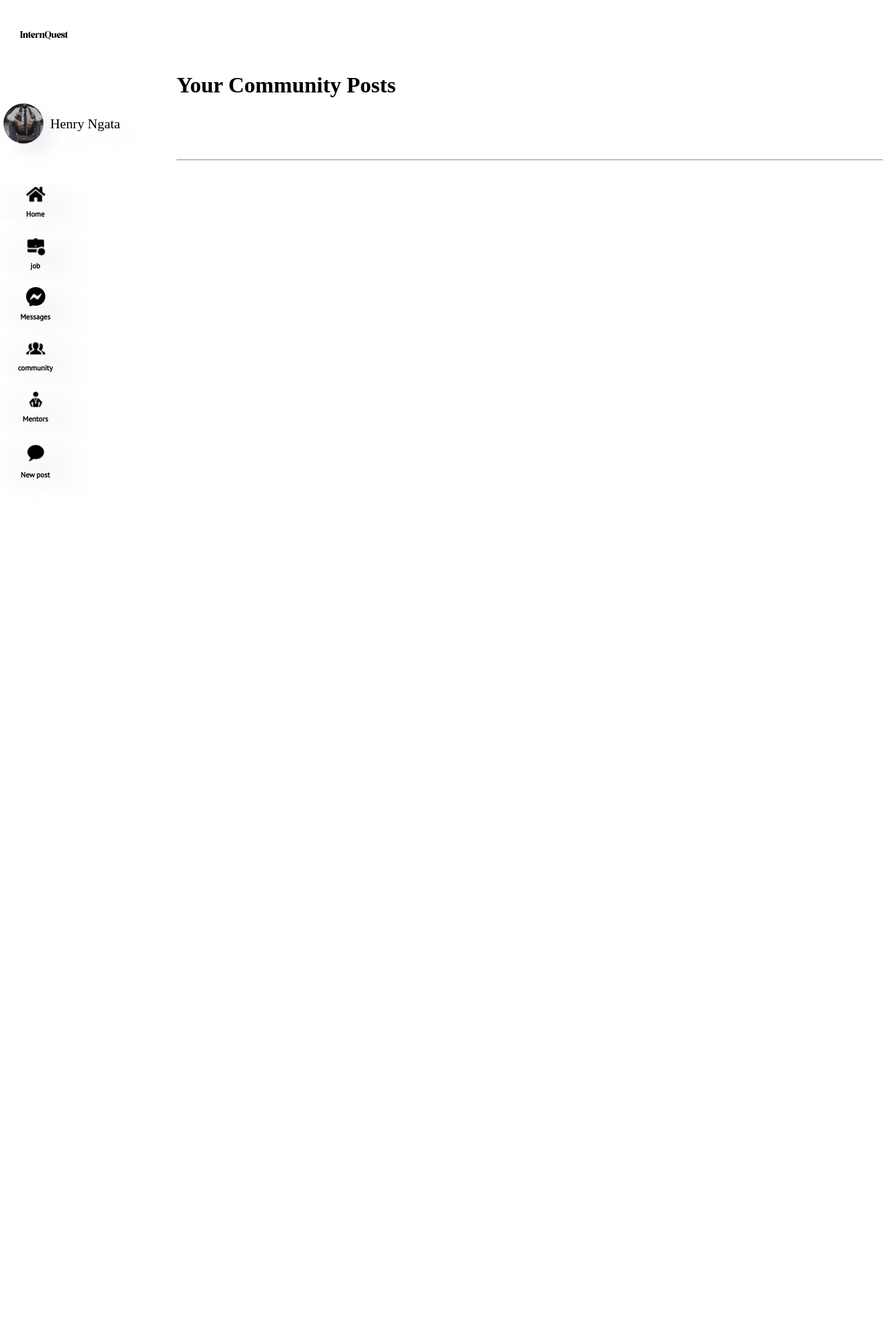
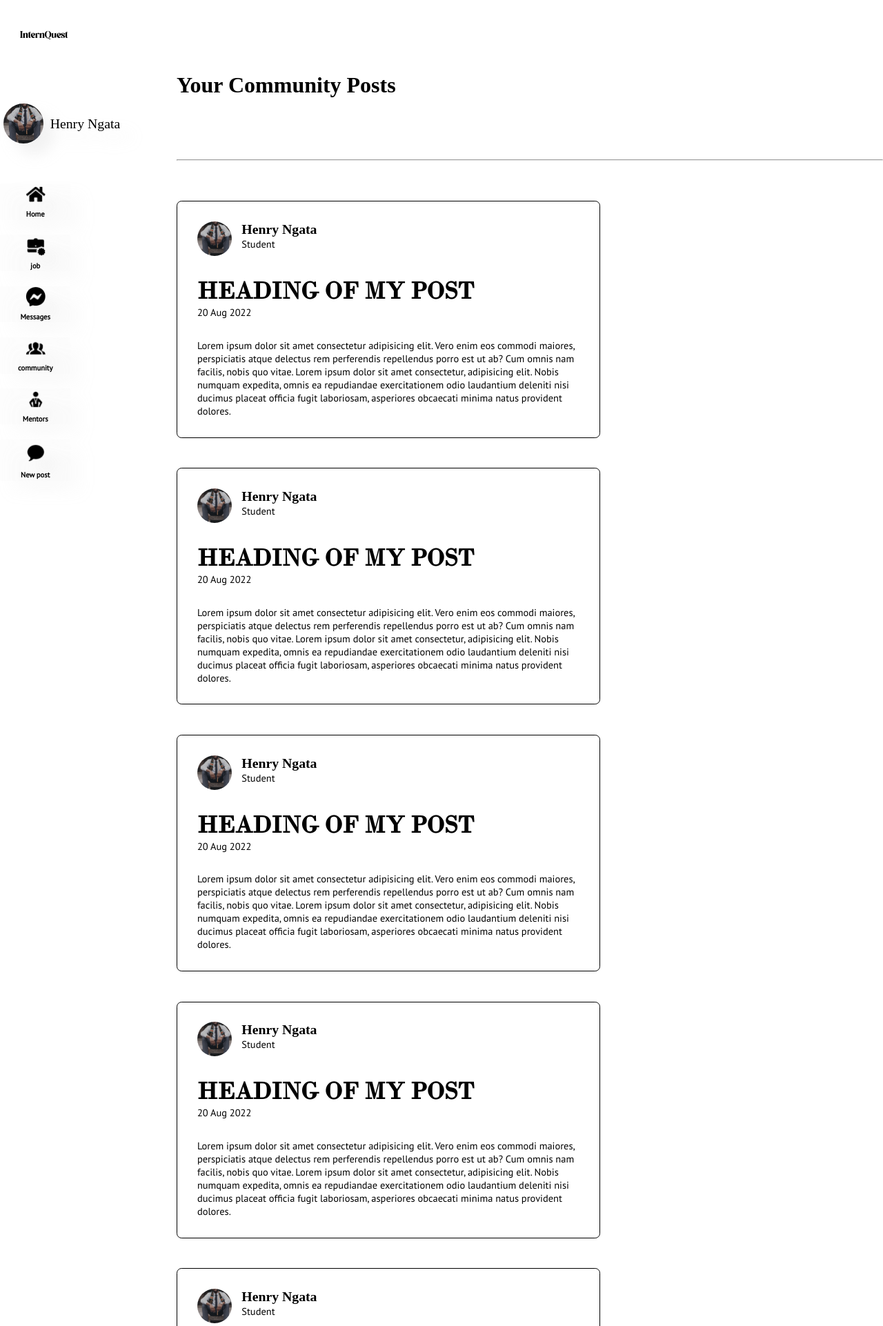
Before and after one commit to 55Nights/Internship-enrollment_system, a PHP site: page /student/posts.html in a window 1280 px wide. Shown: the top 1922 px of the page at 69% size. Before the commit the page ends 695 px from the top, so only its background shows below. Run offline with PHP 8.4, Linux system fonts and the light colour scheme.

Commit message:
messages

```diff
--- a/student/posts.html
+++ b/student/posts.html
@@ -50,9 +50,153 @@
             <h3>Your Community Posts</h3>
             <hr>
             <div class="posts">
+                <!--Start-->
                 <div class="post">
-
+                    <div class="post-profile">
+                        <img src="./assets/students/signup.png" alt="student profile pic">
+                    <div class="div">
+                        <h4 class="tp">Henry Ngata</h4>
+                        <p>Student</p>
+                    </div>
+                    </div>
+                    <div class="post-heading">
+                        <h5 class="MT head-post">Heading of my post</h5>
+                        <div class="date">20 Aug 2022</div>
+                    </div>
+                    <p class="paragraph">
+                        Lorem ipsum dolor sit amet consectetur adipisicing elit. Vero enim eos commodi maiores, perspiciatis atque delectus rem perferendis repellendus porro est ut ab?
+                        Cum omnis nam facilis, nobis quo vitae.
+                    Lorem ipsum dolor sit amet consectetur, adipisicing elit. Nobis numquam expedita, omnis ea repudiandae exercitationem odio laudantium deleniti nisi ducimus placeat officia fugit laboriosam,
+                    asperiores obcaecati minima natus provident dolores.
+                    </p>
                 </div>
+                <!--End-->
+                 <!--Start-->
+                 <div class="post">
+                    <div class="post-profile">
+                        <img src="./assets/students/signup.png" alt="student profile pic">
+                    <div class="div">
+                        <h4 class="tp">Henry Ngata</h4>
+                        <p>Student</p>
+                    </div>
+                    </div>
+                    <div class="post-heading">
+                        <h5 class="MT head-post">Heading of my post</h5>
+                        <div class="date">20 Aug 2022</div>
+                    </div>
+                    <p class="paragraph">
+                        Lorem ipsum dolor sit amet consectetur adipisicing elit. Vero enim eos commodi maiores, perspiciatis atque delectus rem perferendis repellendus porro est ut ab?
+                        Cum omnis nam facilis, nobis quo vitae.
+                    Lorem ipsum dolor sit amet consectetur, adipisicing elit. Nobis numquam expedita, omnis ea repudiandae exercitationem odio laudantium deleniti nisi ducimus placeat officia fugit laboriosam,
+                    asperiores obcaecati minima natus provident dolores.
+                    </p>
+                </div>
+                <!--End-->
+                 <!--Start-->
+                 <div class="post">
+                    <div class="post-profile">
+                        <img src="./assets/students/signup.png" alt="student profile pic">
+                    <div class="div">
+                        <h4 class="tp">Henry Ngata</h4>
+                        <p>Student</p>
+                    </div>
+                    </div>
+                    <div class="post-heading">
+                        <h5 class="MT head-post">Heading of my post</h5>
+                        <div class="date">20 Aug 2022</div>
+                    </div>
+                    <p class="paragraph">
+                        Lorem ipsum dolor sit amet consectetur adipisicing elit. Vero enim eos commodi maiores, perspiciatis atque delectus rem perferendis repellendus porro est ut ab?
+                        Cum omnis nam facilis, nobis quo vitae.
+                    Lorem ipsum dolor sit amet consectetur, adipisicing elit. Nobis numquam expedita, omnis ea repudiandae exercitationem odio laudantium deleniti nisi ducimus placeat officia fugit laboriosam,
+                    asperiores obcaecati minima natus provident dolores.
+                    </p>
+                </div>
+                <!--End-->
+                 <!--Start-->
+                 <div class="post">
+                    <div class="post-profile">
+                        <img src="./assets/students/signup.png" alt="student profile pic">
+                    <div class="div">
+                        <h4 class="tp">Henry Ngata</h4>
+                        <p>Student</p>
+                    </div>
+                    </div>
+                    <div class="post-heading">
+                        <h5 class="MT head-post">Heading of my post</h5>
+                        <div class="date">20 Aug 2022</div>
+                    </div>
+                    <p class="paragraph">
+                        Lorem ipsum dolor sit amet consectetur adipisicing elit. Vero enim eos commodi maiores, perspiciatis atque delectus rem perferendis repellendus porro est ut ab?
+                        Cum omnis nam facilis, nobis quo vitae.
+                    Lorem ipsum dolor sit amet consectetur, adipisicing elit. Nobis numquam expedita, omnis ea repudiandae exercitationem odio laudantium deleniti nisi ducimus placeat officia fugit laboriosam,
+                    asperiores obcaecati minima natus provident dolores.
+                    </p>
+                </div>
+                <!--End-->
+                 <!--Start-->
+                 <div class="post">
+                    <div class="post-profile">
+                        <img src="./assets/students/signup.png" alt="student profile pic">
+                    <div class="div">
+                        <h4 class="tp">Henry Ngata</h4>
+                        <p>Student</p>
+                    </div>
+                    </div>
+                    <div class="post-heading">
+                        <h5 class="MT head-post">Heading of my post</h5>
+                        <div class="date">20 Aug 2022</div>
+                    </div>
+                    <p class="paragraph">
+                        Lorem ipsum dolor sit amet consectetur adipisicing elit. Vero enim eos commodi maiores, perspiciatis atque delectus rem perferendis repellendus porro est ut ab?
+                        Cum omnis nam facilis, nobis quo vitae.
+                    Lorem ipsum dolor sit amet consectetur, adipisicing elit. Nobis numquam expedita, omnis ea repudiandae exercitationem odio laudantium deleniti nisi ducimus placeat officia fugit laboriosam,
+                    asperiores obcaecati minima natus provident dolores.
+                    </p>
+                </div>
+                <!--End-->
+                 <!--Start-->
+                 <div class="post">
+                    <div class="post-profile">
+                        <img src="./assets/students/signup.png" alt="student profile pic">
+                    <div class="div">
+                        <h4 class="tp">Henry Ngata</h4>
+                        <p>Student</p>
+                    </div>
+                    </div>
+                    <div class="post-heading">
+                        <h5 class="MT head-post">Heading of my post</h5>
+                        <div class="date">20 Aug 2022</div>
+                    </div>
+                    <p class="paragraph">
+                        Lorem ipsum dolor sit amet consectetur adipisicing elit. Vero enim eos commodi maiores, perspiciatis atque delectus rem perferendis repellendus porro est ut ab?
+                        Cum omnis nam facilis, nobis quo vitae.
+                    Lorem ipsum dolor sit amet consectetur, adipisicing elit. Nobis numquam expedita, omnis ea repudiandae exercitationem odio laudantium deleniti nisi ducimus placeat officia fugit laboriosam,
+                    asperiores obcaecati minima natus provident dolores.
+                    </p>
+                </div>
+                <!--End-->
+                 <!--Start-->
+                 <div class="post">
+                    <div class="post-profile">
+                        <img src="./assets/students/signup.png" alt="student profile pic">
+                    <div class="div">
+                        <h4 class="tp">Henry Ngata</h4>
+                        <p>Student</p>
+                    </div>
+                    </div>
+                    <div class="post-heading">
+                        <h5 class="MT head-post">Heading of my post</h5>
+                        <div class="date">20 Aug 2022</div>
+                    </div>
+                    <p class="paragraph">
+                        Lorem ipsum dolor sit amet consectetur adipisicing elit. Vero enim eos commodi maiores, perspiciatis atque delectus rem perferendis repellendus porro est ut ab?
+                        Cum omnis nam facilis, nobis quo vitae.
+                    Lorem ipsum dolor sit amet consectetur, adipisicing elit. Nobis numquam expedita, omnis ea repudiandae exercitationem odio laudantium deleniti nisi ducimus placeat officia fugit laboriosam,
+                    asperiores obcaecati minima natus provident dolores.
+                    </p>
+                </div>
+                <!--End-->
             </div>
         </main>
         </body>
--- a/student/student.css
+++ b/student/student.css
@@ -469,3 +469,34 @@ aside p, li{
     display: flex;
     justify-content: space-between;
 }
+
+/********POSTS*****************************************************/
+.post{
+    border: 1px solid;
+    width: 60%;
+    border-radius: .5em;
+    padding: 2em;
+    margin-bottom: 3em;
+
+}
+.post-profile{
+    display: flex;
+    width: 40%;
+    margin-bottom: 2em;
+}
+.post-profile img{
+height: 50px;
+width: 50px;
+object-fit: cover;
+object-position: center;
+border-radius: 50%;
+margin-right: 1em;
+}
+.head-post{
+    font-size: 2.5em;
+   text-transform: uppercase;
+   font-weight: bolder;
+}
+.paragraph{
+    margin-top: 2em;
+}
```
Also changed, not shown: student/messages.html (added).
